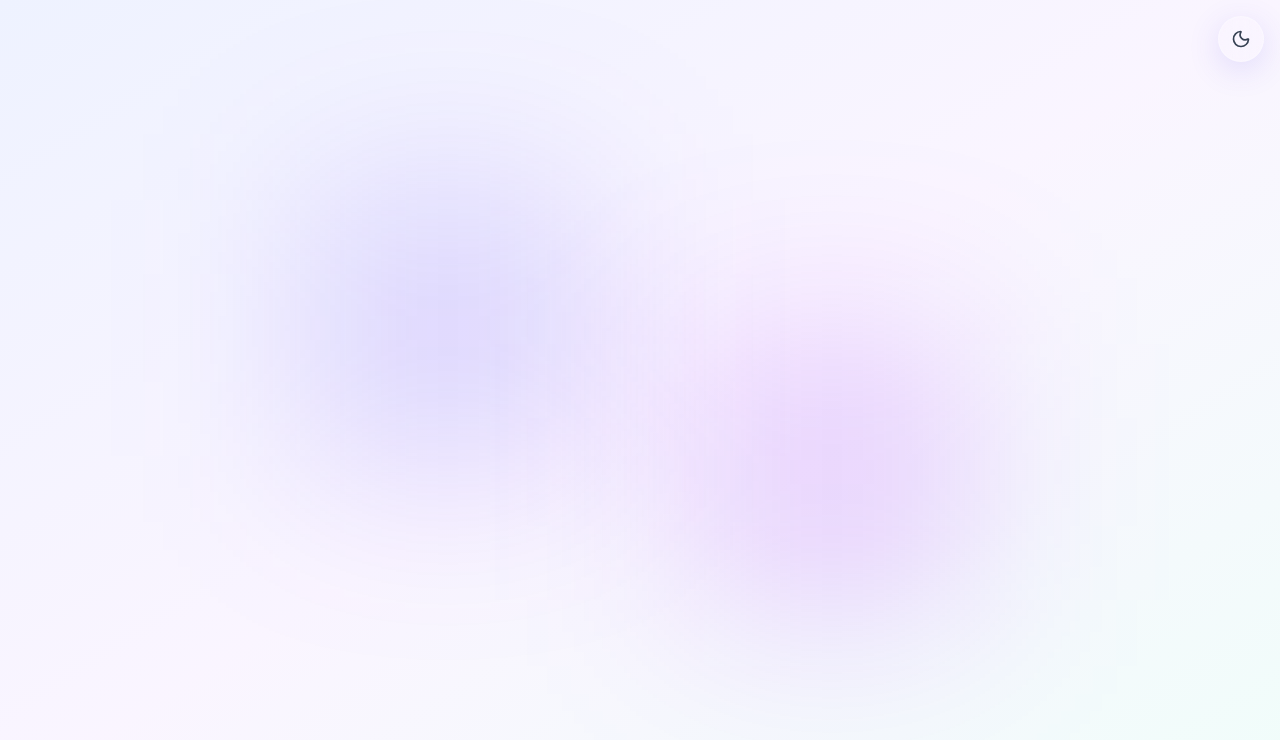
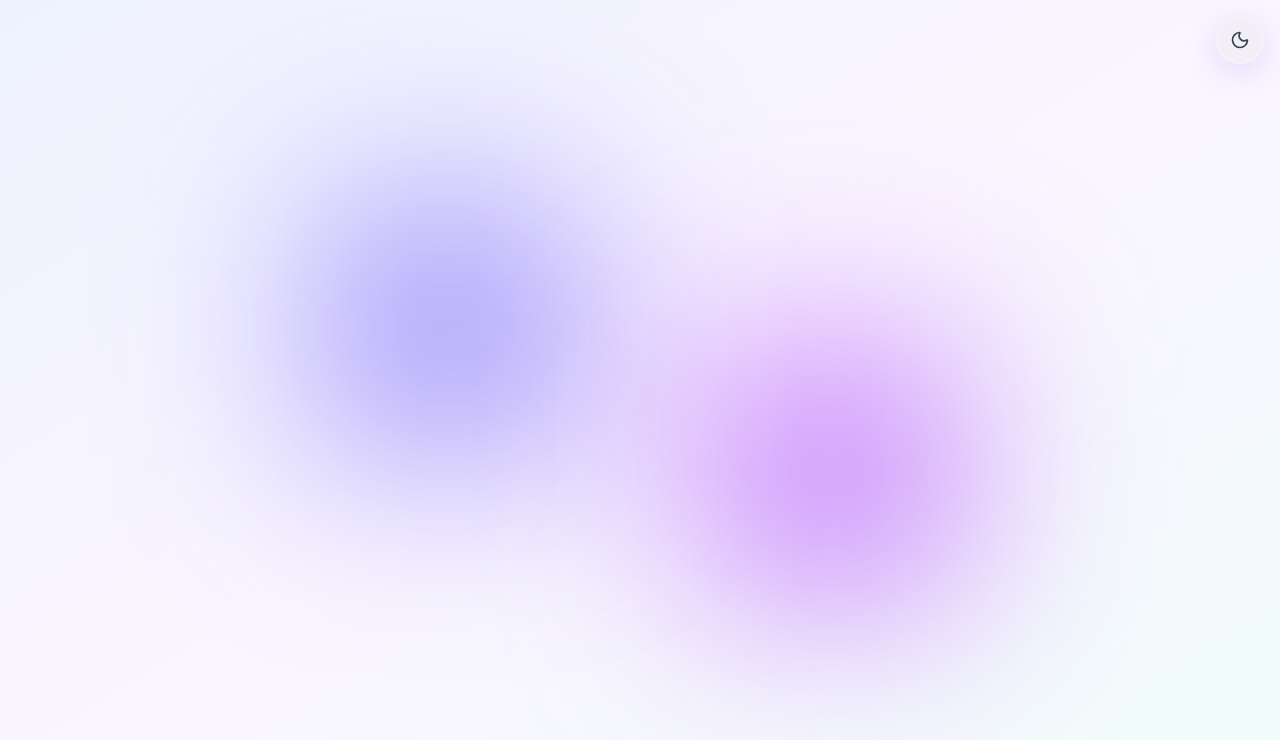
Before and after one commit to Wilson-Tapamo/Mbongu, a React (Vite) app: page / in a window 1280 px wide. Shown: the top 740 px of the page. Built offline with nearby package versions, Linux system fonts and the light colour scheme.

Commit message:
theme fix

```diff
--- a/src/App.tsx
+++ b/src/App.tsx
@@ -46,7 +46,7 @@ export function App() {
       <Sidebar />
 
       {/* Top Bar */}
-      <header className={`fixed top-4 left-4 right-4 lg:left-72 z-30 rounded-2xl transition-colors duration-300 ${darkMode ? 'glass-dark' : 'glass'}`}>
+      <header className={`fixed top-4 left-4 right-4 lg:left-72 z-10 rounded-2xl transition-colors duration-300 ${darkMode ? 'glass-dark' : 'glass'}`}>
         <div className="flex items-center justify-between px-4 lg:px-6 h-16">
           <div className="flex items-center gap-3">
             {/* Mobile menu */}
--- a/src/components/BottomNav.tsx
+++ b/src/components/BottomNav.tsx
@@ -19,7 +19,7 @@ export function BottomNav() {
   ];
 
   return (
-    <nav className={`lg:hidden fixed bottom-4 left-4 right-4 z-40 rounded-2xl transition-colors duration-300 ${darkMode ? 'glass-dark' : 'glass'}`}>
+    <nav className={`lg:hidden fixed bottom-4 left-4 right-4 z-10 rounded-2xl transition-colors duration-300 ${darkMode ? 'glass-dark' : 'glass'}`}>
       <div className="flex items-center justify-around px-2 py-2">
         {navItems.map((item) => {
           const isActive = currentPage === item.id;
@@ -27,9 +27,8 @@ export function BottomNav() {
             <button
               key={item.id}
               onClick={() => setPage(item.id as Page)}
-              className={`flex flex-col items-center gap-1 px-3 py-1.5 rounded-xl transition-all min-w-0 ${
-                isActive ? '' : 'opacity-60'
-              }`}
+              className={`flex flex-col items-center gap-1 px-3 py-1.5 rounded-xl transition-all min-w-0 ${isActive ? '' : 'opacity-60'
+                }`}
             >
               <div className={`p-1.5 rounded-xl transition-all ${isActive ? 'bg-gradient-to-r from-indigo-600 to-purple-600 shadow-lg shadow-indigo-300/40' : ''}`}>
                 <item.icon className={`w-5 h-5 ${isActive ? 'text-white' : darkMode ? 'text-gray-400' : 'text-gray-600'}`} />
--- a/src/components/Sidebar.tsx
+++ b/src/components/Sidebar.tsx
@@ -36,7 +36,7 @@ export function Sidebar() {
   return (
     <>
       {/* Desktop Sidebar */}
-      <aside className={`hidden lg:flex flex-col fixed left-4 top-4 bottom-4 w-64 z-40 rounded-3xl transition-all duration-300 border-0 ${darkMode ? 'glass-dark' : 'glass'}`}>
+      <aside className={`hidden lg:flex flex-col fixed left-4 top-4 bottom-4 w-64 z-10 rounded-3xl transition-all duration-300 border-0 ${darkMode ? 'glass-dark' : 'glass'}`}>
         {/* Logo */}
         <div className="p-6 pb-4">
           <div className="flex items-center gap-3">
--- a/src/index.css
+++ b/src/index.css
@@ -6,17 +6,19 @@
 
 @layer utilities {
   .glass {
-    background-color: rgba(255, 255, 255, 0.08);
+    -webkit-backdrop-filter: blur(24px);
     backdrop-filter: blur(24px);
-    border: 1px solid rgba(255, 255, 255, 0.25);
-    box-shadow: 0 8px 32px rgba(79, 70, 229, 0.15);
+    background-color: #a1a1a112;
+    border: 2px solid #ffffff40;
+    box-shadow: 0 8px 32px #4f46e526;
   }
 
   .glass-dark {
-    background-color: rgba(2, 6, 23, 0.5);
+    -webkit-backdrop-filter: blur(24px);
     backdrop-filter: blur(24px);
-    border: 1px solid rgba(255, 255, 255, 0.1);
-    box-shadow: 0 8px 32px rgba(0, 0, 0, 0.4);
+    background-color: #696a6d1a;
+    border: 2px solid #ffffff1a;
+    box-shadow: 0 8px 32px #0006;
   }
 
   /* Cards inside the glass container */
@@ -35,9 +37,10 @@
   }
 
   .glass-input {
-    background-color: rgba(255, 255, 255, 0.5);
-    border: 1px solid rgba(255, 255, 255, 0.6);
+    -webkit-backdrop-filter: blur(4px);
     backdrop-filter: blur(4px);
+    background-color: #ffffff0a;
+    border: 1px solid #fff9;
   }
 
   .glass-input-dark {
@@ -48,18 +51,29 @@
 
   /* Modal for light mode with solid background */
   .modal-light {
-    background-color: rgba(255, 255, 255, 0.7);
+    -webkit-backdrop-filter: blur(12px);
     backdrop-filter: blur(12px);
-    border: 1px solid rgba(255, 255, 255, 0.5);
-    box-shadow: 0 8px 32px rgba(79, 70, 229, 0.15);
+    background-color: #fefeff54;
+    border: 1px solid #ffffff80;
+    box-shadow: 0 8px 32px #4f46e526;
   }
 
   /* Modal for dark mode */
   .modal-dark {
-    background-color: rgba(15, 23, 42, 0.95);
+    -webkit-backdrop-filter: blur(12px);
     backdrop-filter: blur(12px);
-    border: 1px solid rgba(255, 255, 255, 0.1);
-    box-shadow: 0 8px 32px rgba(0, 0, 0, 0.4);
+    background-color: #8f8fed17;
+    border: 1px solid #ffffff1a;
+    box-shadow: 0 8px 32px #0006;
+  }
+
+  /* Gradient backgrounds */
+  .bg-purple-600\/20 {
+    background-color: color-mix(in oklab, var(--color-purple-600) 50%, transparent);
+  }
+
+  .bg-indigo-600\/20 {
+    background-color: color-mix(in oklab, var(--color-indigo-600) 50%, transparent);
   }
 }
 
@@ -71,6 +85,31 @@
 
 .scrollbar-hide::-webkit-scrollbar {
   display: none;
+}
+
+/* Modern ultra-discrete scrollbar */
+::-webkit-scrollbar {
+  width: 6px;
+  height: 6px;
+}
+
+::-webkit-scrollbar-track {
+  background: transparent;
+}
+
+::-webkit-scrollbar-thumb {
+  background: rgba(148, 163, 184, 0.3);
+  border-radius: 3px;
+}
+
+::-webkit-scrollbar-thumb:hover {
+  background: rgba(148, 163, 184, 0.5);
+}
+
+/* Firefox scrollbar */
+* {
+  scrollbar-width: thin;
+  scrollbar-color: rgba(148, 163, 184, 0.3) transparent;
 }
 
 /* Smooth scrolling */
--- a/src/pages/POS.tsx
+++ b/src/pages/POS.tsx
@@ -226,7 +226,7 @@ export function POS() {
 
       {/* MOBILE: Bottom Sheet Cart Toggle (Visible only on mobile) */}
       {cartItems.length > 0 && (
-        <div className="lg:hidden fixed bottom-20 left-0 right-0 px-4 z-30 animate-slideUp">
+        <div className="lg:hidden fixed bottom-20 left-0 right-0 px-4 z-10 animate-slideUp">
           <button
             onClick={() => setShowPaymentModal(true)}
             className="w-full p-4 rounded-2xl bg-indigo-600 text-white shadow-2xl shadow-indigo-500/40 flex items-center justify-between group active:scale-[0.98] transition-all"
--- a/src/pages/Stock.tsx
+++ b/src/pages/Stock.tsx
@@ -155,20 +155,11 @@ export function Stock() {
 
       {/* Add Product Modal */}
       {showAddModal && (
-        <div className="fixed inset-0 z-[70] flex items-end sm:items-center justify-center bg-black/60 backdrop-blur-sm p-0 sm:p-4 overflow-y-auto" onClick={() => setShowAddModal(false)}>
-          <div className={`w-full max-w-lg rounded-t-3xl sm:rounded-3xl shadow-2xl animate-slideUp sm:animate-bounceIn relative flex flex-col max-h-[92vh] sm:max-h-[90vh] ${darkMode ? 'modal-dark' : 'modal-light'}`} onClick={e => e.stopPropagation()}>
-
-            <div className="w-12 h-1 bg-gray-300 dark:bg-gray-700 rounded-full mx-auto my-3 sm:hidden" />
-
-            <div className="px-6 py-4 border-b dark:border-gray-800 flex justify-between items-center sticky top-0 bg-inherit z-10 sm:rounded-t-3xl">
-              <h2 className="text-xl font-bold">Nouveau Produit</h2>
-              <button onClick={() => setShowAddModal(false)} className="p-2 rounded-full hover:bg-gray-100 dark:hover:bg-gray-800">
-                <X className="w-5 h-5" />
-              </button>
-            </div>
-
-            <div className="p-6 overflow-y-auto pb-32 sm:pb-6">
-              <form onSubmit={handleAddProduct} className="space-y-5">
+        <div className="fixed inset-0 z-[70] flex items-end sm:items-center justify-center bg-black/60 backdrop-blur-sm p-0 sm:p-4" onClick={() => setShowAddModal(false)}>
+          <div className={`w-full max-w-lg rounded-t-3xl sm:rounded-3xl p-6 ${darkMode ? 'modal-dark' : 'modal-light'}`} onClick={e => e.stopPropagation()}>
+            <div className="w-12 h-1.5 bg-gray-300 rounded-full mx-auto mb-4 lg:hidden" />
+            <h3 className={`text-lg font-bold mb-4 ${darkMode ? 'text-white' : 'text-gray-900'}`}>Nouveau Produit</h3>
+            <form onSubmit={handleAddProduct} className="space-y-3">
               <div className="flex justify-center mb-2">
                 <div className="w-24 h-24 rounded-2xl bg-gray-50 dark:bg-gray-800 flex flex-col items-center justify-center cursor-pointer border-2 border-dashed border-gray-200 dark:border-gray-700 hover:border-indigo-500 transition-all hover:bg-indigo-50/50 dark:hover:bg-indigo-900/10">
                   {newProduct.image ? (
@@ -257,13 +248,13 @@ export function Stock() {
                 </div>
               </div>
 
-                <div className="fixed bottom-0 left-0 right-0 p-6 sm:relative sm:p-0 bg-inherit sm:bg-transparent">
-                  <button type="submit" className="w-full py-4 bg-indigo-600 text-white rounded-2xl font-bold shadow-xl shadow-indigo-500/30 active:scale-[0.98] transition-all">
+              <button
+                type="submit"
+                className="w-full py-3.5 bg-gradient-to-r from-indigo-600 to-purple-600 text-white rounded-xl font-bold transition-all hover:from-indigo-700 hover:to-purple-700 active:scale-[0.98] mt-2 shadow-lg shadow-indigo-500/30"
+              >
                 Enregistrer le produit
               </button>
-                </div>
             </form>
-            </div>
           </div>
         </div>
       )}
@@ -346,8 +337,9 @@ export function Stock() {
             </div>
           </div>
         </div>
-      )}
+      )
+      }
 
-    </div>
+    </div >
   );
 }
```
Lines whose indentation alone changed are shown as unchanged.
